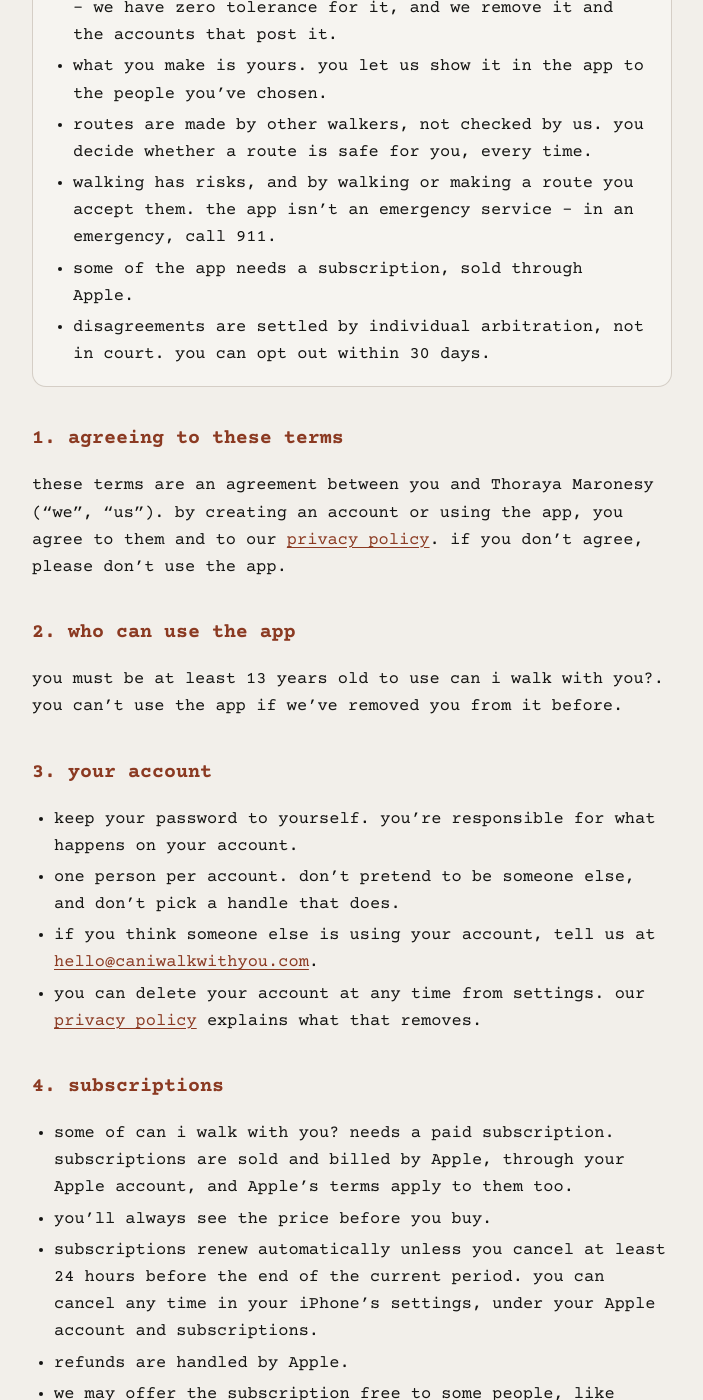
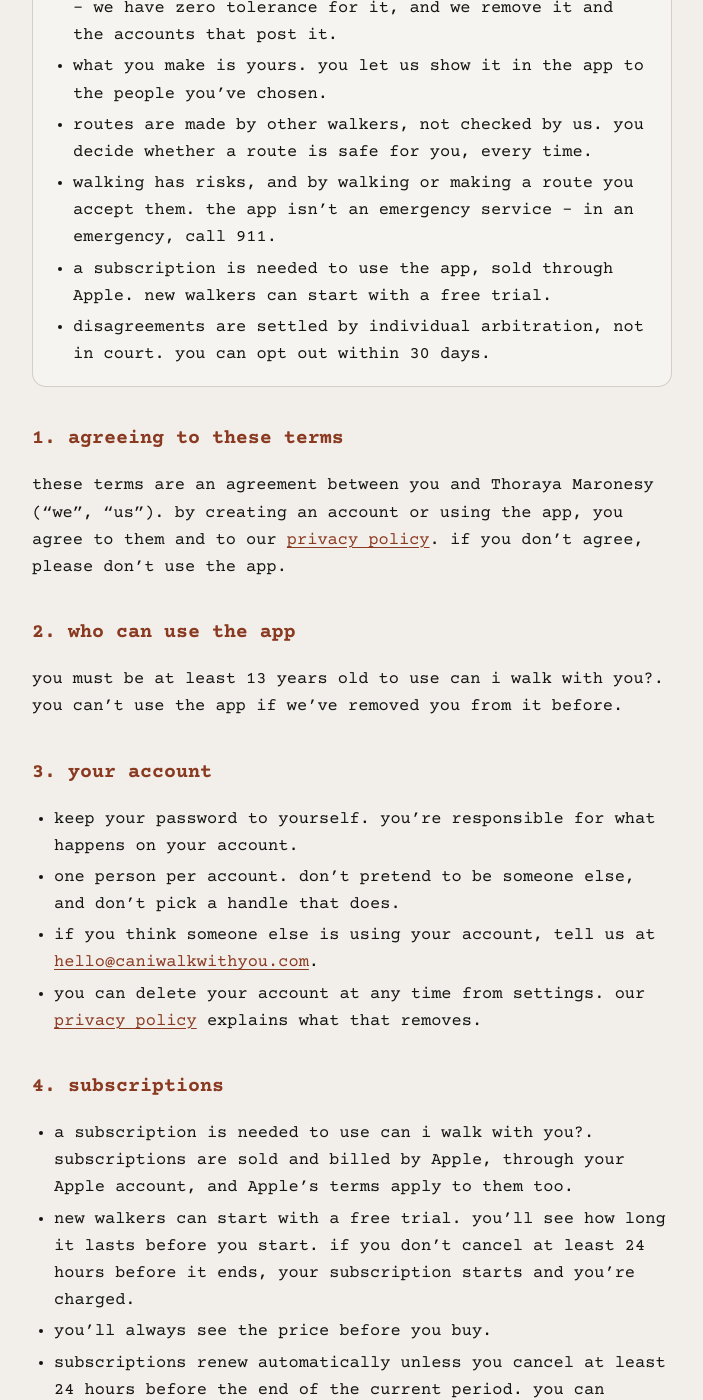
Before and after one commit to thorayaaa/caniwalkwithyou-site, a Jekyll site: the page built from terms.md, in a window 1280 px wide and 1400 px high, scrolled down 261 px. Shown: the whole window, without its empty margins (288-991 px from the left). Built offline with Jekyll 4.4.1, drawn with Linux system fonts in a browser that asks for light colours; some of the changed text lies outside the part shown.

Commit message:
Terms, privacy and support written for launch: a subscription is needed to use the app, sold through Apple; new walkers can start with a free trial (how long shown first; cancel 24 hours before it ends or it starts and charges); early walkers free; how to cancel; deleting your account doesn't cancel the subscription
Co-Authored-By: Claude Opus 5.5 <noreply@anthropic.com>

```diff
--- a/terms.md
+++ b/terms.md
@@ -16,7 +16,7 @@ description: the rules for using can i walk with you?, in plain words.
 - what you make is yours. you let us show it in the app to the people you've chosen.
 - routes are made by other walkers, not checked by us. you decide whether a route is safe for you, every time.
 - walking has risks, and by walking or making a route you accept them. the app isn't an emergency service - in an emergency, call 911.
-- some of the app needs a subscription, sold through Apple.
+- a subscription is needed to use the app, sold through Apple. new walkers can start with a free trial.
 - disagreements are settled by individual arbitration, not in court. you can opt out within 30 days.
 </div>
 
@@ -37,11 +37,12 @@ these terms are an agreement between you and {% if site.operator_name != "" %}{{
 
 ## 4. subscriptions
 
-- some of can i walk with you? needs a paid subscription. subscriptions are sold and billed by Apple, through your Apple account, and Apple's terms apply to them too.
+- a subscription is needed to use can i walk with you?. subscriptions are sold and billed by Apple, through your Apple account, and Apple's terms apply to them too.
+- new walkers can start with a free trial. you'll see how long it lasts before you start. if you don't cancel at least 24 hours before it ends, your subscription starts and you're charged.
 - you'll always see the price before you buy.
 - subscriptions renew automatically unless you cancel at least 24 hours before the end of the current period. you can cancel any time in your iPhone's settings, under your Apple account and subscriptions.
 - refunds are handled by Apple.
-- we may offer the subscription free to some people, like early walkers.
+- some people, like early walkers, get the subscription free.
 - if we change the price, we'll tell you first, and you can cancel before it applies.
 
 ## 5. what you post
```
Also changed, not shown: privacy.md (+4 -4 lines), support.md (+4 -1 lines).
